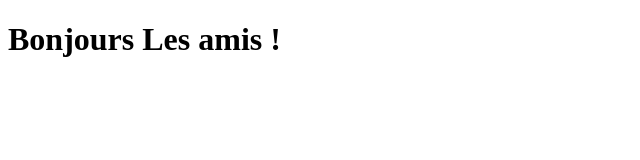
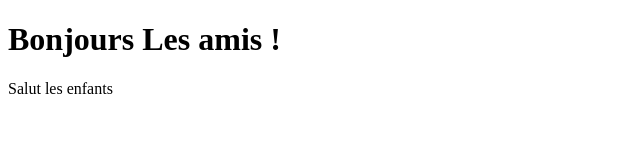
Before and after one commit to bsbihi88-blip/Formation-Git, a plain HTML site: page index.html in a window 1280 px wide. Shown: the whole page, without its empty margins (0-640 px from the left). Drawn offline with Linux system fonts and the light colour scheme.

Commit message:
add span

```diff
--- a/index.html
+++ b/index.html
@@ -8,4 +8,7 @@
 <body>
     <h1>Bonjours Les amis !</h1>
 </body>
+<span>
+    Salut les enfants
+</span>
 </html>
```
